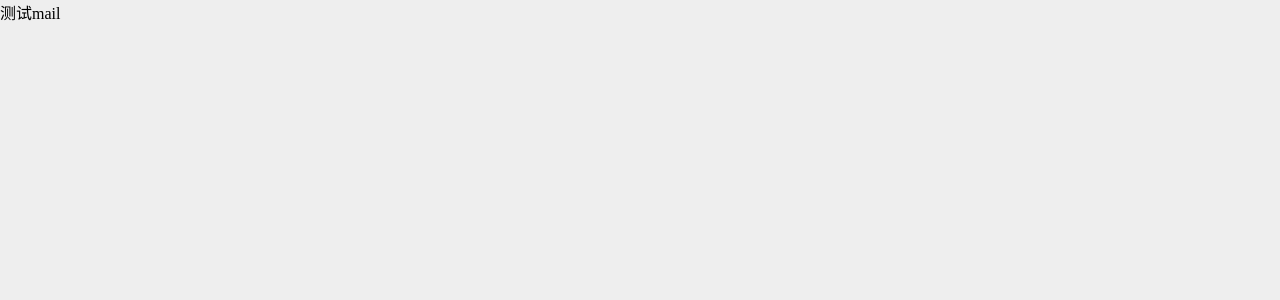
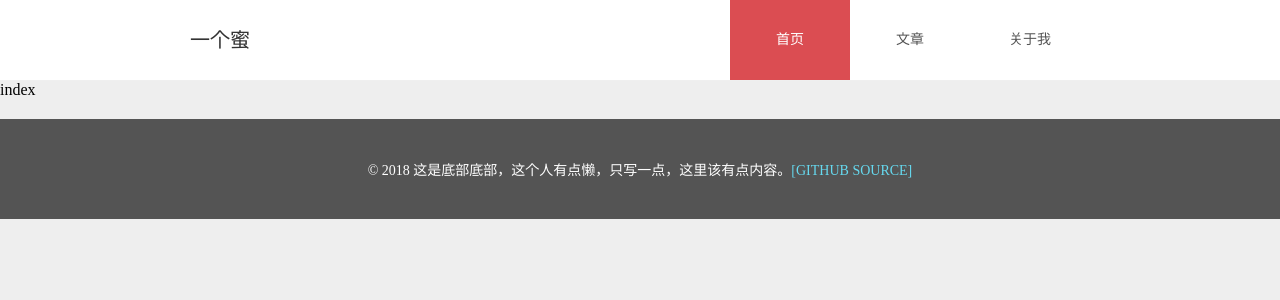
Before and after one commit to chenmimimi/blog-react, a React (Create React App) app: page /#/ in a window 1280 px wide. Shown: the top 300 px of the page. Built offline with nearby package versions, Linux system fonts and the light colour scheme.

Commit message:
增加底部和头部组件，加入node-sass

```diff
--- a/package.json
+++ b/package.json
@@ -7,7 +7,8 @@
     "react-dom": "^16.6.3",
     "react-router-dom": "4.3.1",
     "history": "4.7.2",
-    "react-scripts": "2.1.1"
+    "react-scripts": "2.1.1",
+    "node-sass": "4.11.0"
   },
   "scripts": {
     "start": "react-scripts start",
--- /dev/null
+++ b/src/components/bottom-nav/BottomNav.js
@@ -0,0 +1,16 @@
+import React, { Component } from 'react';
+require('./bottomNav.scss')
+
+export default class BottomNav extends Component {
+  render() {
+    return (
+      <div className="footer">
+        <div className="width900">
+            <p>
+            © 2018 这是底部底部，这个人有点懒，只写一点，这里该有点内容。
+            <a href="https://github.com/chenmimimi">[GITHUB SOURCE]</a></p>
+        </div>
+      </div>
+    );
+  }
+}
--- /dev/null
+++ b/src/components/bottom-nav/bottomNav.scss
@@ -0,0 +1,11 @@
+.footer {
+  text-align: center;
+  margin-top: 20px;
+  padding: 40px 0;
+  font-size: 14px;
+  background-color: #545454;
+  color: #fff;
+  a {
+    color: #66d9ef;
+  }
+}
--- /dev/null
+++ b/src/components/top-nav/TopNav.js
@@ -0,0 +1,40 @@
+import React, { Component } from 'react';
+require('./topNav.scss')
+
+export default class TopNav extends Component {
+  render() {
+    const { active } = this.props
+    const navData = [
+      {
+        title: '首页',
+        path: '/',
+        type: 'index',
+        index: 0,
+      },{
+        title: '文章',
+        path: '/',
+        type: 'article',
+        index: 1,
+      },{
+        title: '关于我',
+        path: '/',
+        type: 'about',
+        index: 2,
+      }
+    ]
+    return (
+      <div className='top-nav'>
+        <div className='width900'>
+          <div className="logo">一个蜜</div>
+          <ul>
+            {navData.map(item => (
+              <li className={active === item.type ? 'action' : ''}>
+                <a href={item.path}>{item.title}</a>
+              </li>
+            ))}
+          </ul>
+        </div>
+      </div>
+    );
+  }
+}
--- /dev/null
+++ b/src/components/top-nav/topNav.scss
@@ -0,0 +1,41 @@
+.top-nav{
+  height: 80px;
+  line-height: 80px;
+  border-bottom: 1px solid #efefef;
+  background-color: #fff;
+  text-align: center;
+  .width900{
+    position: relative;
+    .logo{
+    text-align: left;
+    font-size: 20px;
+    color: #333;
+    }
+    ul{
+      position: absolute;
+      right: 0;
+      top: 0;
+      li{
+        float: left;
+        width: 120px;
+        text-align: center;
+        a{
+          display: block;
+          width: 100%;
+          height: 100%;
+          font-size: 14px;
+          color: #545454;
+        }
+      }
+      .action{
+        background-color: #db4d52;
+        color: #fff;
+        -webkit-transition-duration: .3s;
+        transition-duration: .3s;
+        a{
+          color: #fff;
+        }
+      }
+    }
+  }
+}
--- a/src/index.css
+++ b/src/index.css
@@ -40,3 +40,16 @@ input:focus, textarea:focus {outline: 0; -webkit-tap-highlight-color: rgba(0,0,0
 html, body, #app {
   height: 100%;
 }
+
+/************ common css *******************/
+.width900{
+  width: 900px;
+  margin: 0 auto;
+}
+.clear:after {
+  content: ".";
+  display: block;
+  height: 0;
+  clear: both;
+  visibility: hidden;
+}
--- a/src/pages/index.js
+++ b/src/pages/index.js
@@ -1,9 +1,14 @@
 import React, { Component } from 'react';
-
+import TopNav from '../components/top-nav/TopNav'
+import BottomNav from '../components/bottom-nav/BottomNav'
 export default class Index extends Component {
   render() {
     return (
-      <div>测试mail</div>
+      <div className='index'>
+        <TopNav active='index'/>
+        index
+        <BottomNav/>
+      </div>
     );
   }
 }
```
Also changed, not shown: 1 other file (tests, documents, lock files or other folders).
